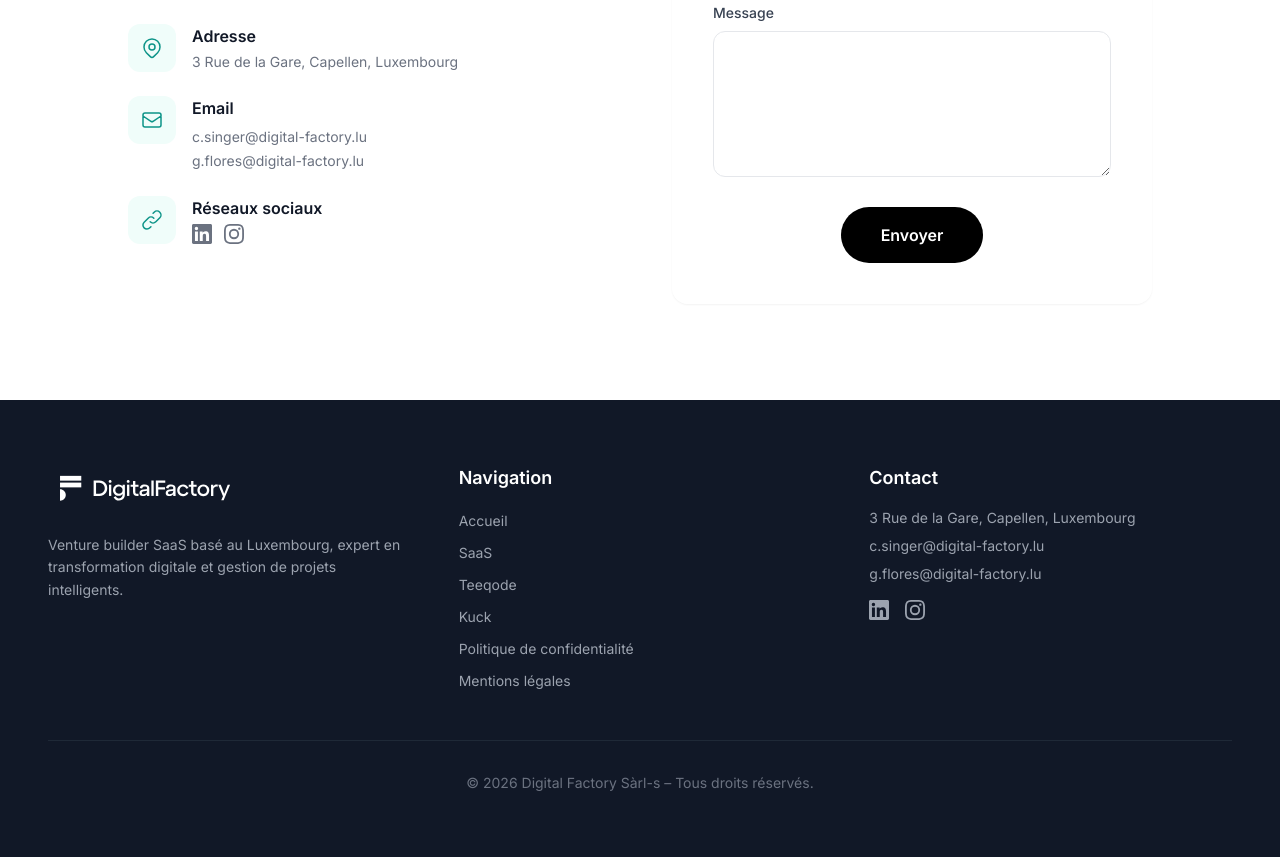
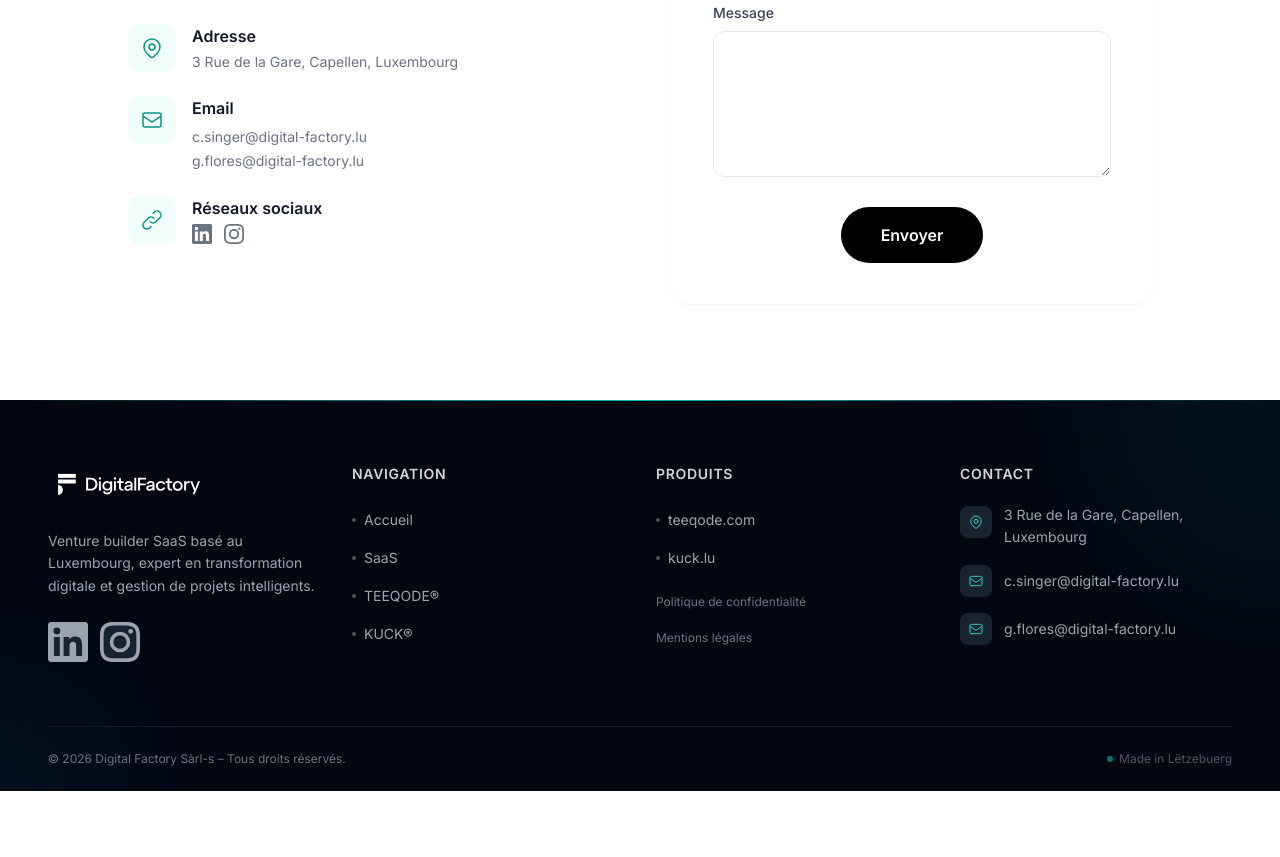
Before and after one commit to DigitalFactoryLux/Digital-Factory, an Astro site: page / in a window 1280 px wide. Shown: the part 4761-5618 px from the top of the page. After the commit the page ends 5552 px from the top, so only its background shows below. Built offline with nearby package versions, Linux system fonts and the light colour scheme; Astro itself is replaced by a stand-in of ours.

Commit message:
feat: redesign footer, add sitemap & robots.txt
- Redesign footer with 4-column layout, gradient accents, icon cards for contact, social hover effects, and "Made in Lëtzebuerg" badge
- Add @astrojs/sitemap integration for automatic sitemap generation
- Add robots.txt pointing to sitemap
- Update TODO.md checklist (footer, sitemap, redirections done)

Co-Authored-By: Claude Opus 4.6 <noreply@anthropic.com>

```diff
--- a/astro.config.mjs
+++ b/astro.config.mjs
@@ -1,12 +1,14 @@
 import { defineConfig } from 'astro/config';
 import react from '@astrojs/react';
 import tailwind from '@astrojs/tailwind';
+import sitemap from '@astrojs/sitemap';
 
 export default defineConfig({
   site: 'https://www.digital-factory.lu',
   integrations: [
     react(),
     tailwind(),
+    sitemap(),
   ],
   i18n: {
     defaultLocale: 'fr',
--- a/package.json
+++ b/package.json
@@ -9,9 +9,10 @@
     "lint": "eslint src/"
   },
   "dependencies": {
+    "@astrojs/react": "^4.2.0",
+    "@astrojs/sitemap": "^3.7.0",
+    "@astrojs/tailwind": "^6.0.2",
     "astro": "^5.3.0",
-    "@astrojs/react": "^4.2.0",
-    "@astrojs/tailwind": "^6.0.2",
     "react": "^19.0.0",
     "react-dom": "^19.0.0",
     "tailwindcss": "^3.4.17"
--- /dev/null
+++ b/public/robots.txt
@@ -0,0 +1,4 @@
+User-agent: *
+Allow: /
+
+Sitemap: https://www.digital-factory.lu/sitemap-index.xml
--- a/src/components/Footer.astro
+++ b/src/components/Footer.astro
@@ -1,5 +1,5 @@
 ---
-import { CONTACT } from '../lib/constants';
+import { CONTACT, EXTERNAL_LINKS } from '../lib/constants';
 import { t, getLocalizedPath, getLangFromUrl, type Locale } from '../i18n/utils';
 
 interface Props {
@@ -7,46 +7,113 @@ interface Props {
 }
 
 const locale = Astro.props.locale ?? getLangFromUrl(Astro.url);
-
-const navLinks = [
-  { key: 'nav.home' as const, path: '/' },
-  { key: 'nav.saas' as const, path: '/saas' },
-  { key: 'nav.teeqode' as const, path: '/teeqode' },
-  { key: 'nav.kuck' as const, path: '/kuck' },
-];
+const year = new Date().getFullYear();
 ---
 
-<footer class="bg-gray-900 text-white">
-  <div class="max-w-7xl mx-auto px-6 md:px-12 py-16">
-    <div class="grid grid-cols-1 md:grid-cols-3 gap-12">
-      <!-- Logo & Description -->
-      <div>
-        <a href={getLocalizedPath('/', locale)} class="inline-block mb-4">
-          <img src="/images/logo.svg" alt="Digital Factory" class="h-12 brightness-0 invert" />
+<footer class="relative bg-gray-950 text-white overflow-hidden">
+  <!-- Gradient top border -->
+  <div class="absolute top-0 left-0 right-0 h-px bg-gradient-to-r from-transparent via-teal-500 to-transparent"></div>
+
+  <!-- Background decorations -->
+  <div class="absolute top-0 right-0 w-96 h-96 bg-teal-500/5 rounded-full blur-3xl -translate-y-1/2 translate-x-1/2"></div>
+  <div class="absolute bottom-0 left-0 w-64 h-64 bg-cyan-500/5 rounded-full blur-3xl translate-y-1/2 -translate-x-1/2"></div>
+
+  <div class="relative max-w-7xl mx-auto px-6 md:px-12">
+    <!-- Main Footer Content -->
+    <div class="py-16 grid grid-cols-1 md:grid-cols-2 lg:grid-cols-4 gap-12 lg:gap-8">
+
+      <!-- Brand Column -->
+      <div class="lg:col-span-1">
+        <a href={getLocalizedPath('/', locale)} class="inline-block mb-5 group">
+          <img src="/images/logo.svg" alt="Digital Factory" class="h-10 brightness-0 invert transition-transform duration-300 group-hover:scale-105" />
         </a>
-        <p class="text-gray-400 text-sm leading-relaxed">
+        <p class="text-gray-400 text-sm leading-relaxed mb-6">
           {t('footer.description', locale)}
         </p>
+
+        <!-- Social icons -->
+        <div class="flex gap-3">
+          <a
+            href={CONTACT.linkedin}
+            target="_blank"
+            rel="noopener noreferrer"
+            aria-label="LinkedIn"
+            class="w-10 h-10 rounded-xl bg-gray-800/80 hover:bg-teal-600 flex items-center justify-center text-gray-400 hover:text-white transition-all duration-300 hover:-translate-y-0.5"
+          >
+            <svg class="w-4.5 h-4.5" fill="currentColor" viewBox="0 0 24 24">
+              <path d="M20.447 20.452h-3.554v-5.569c0-1.328-.027-3.037-1.852-3.037-1.853 0-2.136 1.445-2.136 2.939v5.667H9.351V9h3.414v1.561h.046c.477-.9 1.637-1.85 3.37-1.85 3.601 0 4.267 2.37 4.267 5.455v6.286zM5.337 7.433a2.062 2.062 0 01-2.063-2.065 2.064 2.064 0 112.063 2.065zm1.782 13.019H3.555V9h3.564v11.452zM22.225 0H1.771C.792 0 0 .774 0 1.729v20.542C0 23.227.792 24 1.771 24h20.451C23.2 24 24 23.227 24 22.271V1.729C24 .774 23.2 0 22.222 0h.003z"/>
+            </svg>
+          </a>
+          <a
+            href={CONTACT.instagram}
+            target="_blank"
+            rel="noopener noreferrer"
+            aria-label="Instagram"
+            class="w-10 h-10 rounded-xl bg-gray-800/80 hover:bg-teal-600 flex items-center justify-center text-gray-400 hover:text-white transition-all duration-300 hover:-translate-y-0.5"
+          >
+            <svg class="w-4.5 h-4.5" fill="currentColor" viewBox="0 0 24 24">
+              <path d="M12 2.163c3.204 0 3.584.012 4.85.07 3.252.148 4.771 1.691 4.919 4.919.058 1.265.069 1.645.069 4.849 0 3.205-.012 3.584-.069 4.849-.149 3.225-1.664 4.771-4.919 4.919-1.266.058-1.644.07-4.85.07-3.204 0-3.584-.012-4.849-.07-3.26-.149-4.771-1.699-4.919-4.92-.058-1.265-.07-1.644-.07-4.849 0-3.204.013-3.583.07-4.849.149-3.227 1.664-4.771 4.919-4.919 1.266-.057 1.645-.069 4.849-.069zM12 0C8.741 0 8.333.014 7.053.072 2.695.272.273 2.69.073 7.052.014 8.333 0 8.741 0 12c0 3.259.014 3.668.072 4.948.2 4.358 2.618 6.78 6.98 6.98C8.333 23.986 8.741 24 12 24c3.259 0 3.668-.014 4.948-.072 4.354-.2 6.782-2.618 6.979-6.98.059-1.28.073-1.689.073-4.948 0-3.259-.014-3.667-.072-4.947-.196-4.354-2.617-6.78-6.979-6.98C15.668.014 15.259 0 12 0zm0 5.838a6.162 6.162 0 100 12.324 6.162 6.162 0 000-12.324zM12 16a4 4 0 110-8 4 4 0 010 8zm6.406-11.845a1.44 1.44 0 100 2.881 1.44 1.44 0 000-2.881z"/>
+            </svg>
+          </a>
+        </div>
       </div>
 
       <!-- Navigation -->
       <div>
-        <h3 class="font-semibold text-lg mb-4">{t('footer.navigation', locale)}</h3>
-        <ul class="space-y-2">
-          {navLinks.map((link) => (
-            <li>
-              <a href={getLocalizedPath(link.path, locale)} class="text-gray-400 hover:text-white transition-colors text-sm">
-                {t(link.key, locale)}
-              </a>
-            </li>
-          ))}
+        <h3 class="text-sm font-semibold uppercase tracking-wider text-gray-300 mb-5">{t('footer.navigation', locale)}</h3>
+        <ul class="space-y-3">
           <li>
-            <a href={getLocalizedPath('/politique-de-confidentialite', locale)} class="text-gray-400 hover:text-white transition-colors text-sm">
+            <a href={getLocalizedPath('/', locale)} class="text-gray-400 hover:text-teal-400 transition-colors text-sm inline-flex items-center gap-2 group">
+              <span class="w-1 h-1 rounded-full bg-gray-600 group-hover:bg-teal-400 transition-colors"></span>
+              {t('nav.home', locale)}
+            </a>
+          </li>
+          <li>
+            <a href={getLocalizedPath('/saas', locale)} class="text-gray-400 hover:text-teal-400 transition-colors text-sm inline-flex items-center gap-2 group">
+              <span class="w-1 h-1 rounded-full bg-gray-600 group-hover:bg-teal-400 transition-colors"></span>
+              {t('nav.saas', locale)}
+            </a>
+          </li>
+          <li>
+            <a href={getLocalizedPath('/teeqode', locale)} class="text-gray-400 hover:text-teal-400 transition-colors text-sm inline-flex items-center gap-2 group">
+              <span class="w-1 h-1 rounded-full bg-gray-600 group-hover:bg-teal-400 transition-colors"></span>
+              TEEQODE®
+            </a>
+          </li>
+          <li>
+            <a href={getLocalizedPath('/kuck', locale)} class="text-gray-400 hover:text-teal-400 transition-colors text-sm inline-flex items-center gap-2 group">
+              <span class="w-1 h-1 rounded-full bg-gray-600 group-hover:bg-teal-400 transition-colors"></span>
+              KUCK®
+            </a>
+          </li>
+        </ul>
+      </div>
+
+      <!-- Produits -->
+      <div>
+        <h3 class="text-sm font-semibold uppercase tracking-wider text-gray-300 mb-5">{t('nav.products', locale)}</h3>
+        <ul class="space-y-3">
+          <li>
+            <a href={EXTERNAL_LINKS.teeqode} target="_blank" rel="noopener noreferrer" class="text-gray-400 hover:text-teal-400 transition-colors text-sm inline-flex items-center gap-2 group">
+              <span class="w-1 h-1 rounded-full bg-gray-600 group-hover:bg-teal-400 transition-colors"></span>
+              teeqode.com
+              <svg class="w-3 h-3 opacity-0 group-hover:opacity-100 transition-opacity" fill="none" stroke="currentColor" viewBox="0 0 24 24"><path stroke-linecap="round" stroke-linejoin="round" stroke-width="2" d="M10 6H6a2 2 0 00-2 2v10a2 2 0 002 2h10a2 2 0 002-2v-4M14 4h6m0 0v6m0-6L10 14" /></svg>
+            </a>
+          </li>
+          <li>
+            <a href={EXTERNAL_LINKS.kuck} target="_blank" rel="noopener noreferrer" class="text-gray-400 hover:text-teal-400 transition-colors text-sm inline-flex items-center gap-2 group">
+              <span class="w-1 h-1 rounded-full bg-gray-600 group-hover:bg-teal-400 transition-colors"></span>
+              kuck.lu
+              <svg class="w-3 h-3 opacity-0 group-hover:opacity-100 transition-opacity" fill="none" stroke="currentColor" viewBox="0 0 24 24"><path stroke-linecap="round" stroke-linejoin="round" stroke-width="2" d="M10 6H6a2 2 0 00-2 2v10a2 2 0 002 2h10a2 2 0 002-2v-4M14 4h6m0 0v6m0-6L10 14" /></svg>
+            </a>
+          </li>
+          <li class="pt-2">
+            <a href={getLocalizedPath('/politique-de-confidentialite', locale)} class="text-gray-500 hover:text-gray-300 transition-colors text-xs">
               {t('footer.privacy', locale)}
             </a>
           </li>
           <li>
-            <a href={getLocalizedPath('/mentions-legales', locale)} class="text-gray-400 hover:text-white transition-colors text-sm">
+            <a href={getLocalizedPath('/mentions-legales', locale)} class="text-gray-500 hover:text-gray-300 transition-colors text-xs">
               {t('footer.legal', locale)}
             </a>
           </li>
@@ -55,52 +122,57 @@ const navLinks = [
 
       <!-- Contact -->
       <div>
-        <h3 class="font-semibold text-lg mb-4">{t('footer.contact', locale)}</h3>
-        <address class="not-italic text-sm text-gray-400 space-y-2">
-          <p>{CONTACT.address}</p>
-          <p>
-            <a href={`mailto:${CONTACT.email1}`} class="hover:text-white transition-colors">
+        <h3 class="text-sm font-semibold uppercase tracking-wider text-gray-300 mb-5">{t('footer.contact', locale)}</h3>
+        <address class="not-italic text-sm text-gray-400 space-y-4">
+          <!-- Adresse -->
+          <div class="flex items-start gap-3">
+            <div class="w-8 h-8 rounded-lg bg-gray-800/80 flex items-center justify-center flex-shrink-0 mt-0.5">
+              <svg class="w-4 h-4 text-teal-400" fill="none" stroke="currentColor" viewBox="0 0 24 24">
+                <path stroke-linecap="round" stroke-linejoin="round" stroke-width="1.5" d="M17.657 16.657L13.414 20.9a1.998 1.998 0 01-2.827 0l-4.244-4.243a8 8 0 1111.314 0z" />
+                <path stroke-linecap="round" stroke-linejoin="round" stroke-width="1.5" d="M15 11a3 3 0 11-6 0 3 3 0 016 0z" />
+              </svg>
+            </div>
+            <span class="leading-relaxed">{CONTACT.address}</span>
+          </div>
+
+          <!-- Email 1 -->
+          <div class="flex items-center gap-3">
+            <div class="w-8 h-8 rounded-lg bg-gray-800/80 flex items-center justify-center flex-shrink-0">
+              <svg class="w-4 h-4 text-teal-400" fill="none" stroke="currentColor" viewBox="0 0 24 24">
+                <path stroke-linecap="round" stroke-linejoin="round" stroke-width="1.5" d="M3 8l7.89 5.26a2 2 0 002.22 0L21 8M5 19h14a2 2 0 002-2V7a2 2 0 00-2-2H5a2 2 0 00-2 2v10a2 2 0 002 2z" />
+              </svg>
+            </div>
+            <a href={`mailto:${CONTACT.email1}`} class="hover:text-teal-400 transition-colors">
               {CONTACT.email1}
             </a>
-          </p>
-          <p>
-            <a href={`mailto:${CONTACT.email2}`} class="hover:text-white transition-colors">
+          </div>
+
+          <!-- Email 2 -->
+          <div class="flex items-center gap-3">
+            <div class="w-8 h-8 rounded-lg bg-gray-800/80 flex items-center justify-center flex-shrink-0">
+              <svg class="w-4 h-4 text-teal-400" fill="none" stroke="currentColor" viewBox="0 0 24 24">
+                <path stroke-linecap="round" stroke-linejoin="round" stroke-width="1.5" d="M3 8l7.89 5.26a2 2 0 002.22 0L21 8M5 19h14a2 2 0 002-2V7a2 2 0 00-2-2H5a2 2 0 00-2 2v10a2 2 0 002 2z" />
+              </svg>
+            </div>
+            <a href={`mailto:${CONTACT.email2}`} class="hover:text-teal-400 transition-colors">
               {CONTACT.email2}
             </a>
-          </p>
+          </div>
         </address>
-
-        <!-- Réseaux sociaux -->
-        <div class="flex gap-4 mt-4">
-          <a
-            href={CONTACT.linkedin}
-            target="_blank"
-            rel="noopener noreferrer"
-            aria-label="LinkedIn"
-            class="text-gray-400 hover:text-white transition-colors"
-          >
-            <svg class="w-5 h-5" fill="currentColor" viewBox="0 0 24 24">
-              <path d="M20.447 20.452h-3.554v-5.569c0-1.328-.027-3.037-1.852-3.037-1.853 0-2.136 1.445-2.136 2.939v5.667H9.351V9h3.414v1.561h.046c.477-.9 1.637-1.85 3.37-1.85 3.601 0 4.267 2.37 4.267 5.455v6.286zM5.337 7.433a2.062 2.062 0 01-2.063-2.065 2.064 2.064 0 112.063 2.065zm1.782 13.019H3.555V9h3.564v11.452zM22.225 0H1.771C.792 0 0 .774 0 1.729v20.542C0 23.227.792 24 1.771 24h20.451C23.2 24 24 23.227 24 22.271V1.729C24 .774 23.2 0 22.222 0h.003z"/>
-            </svg>
-          </a>
-          <a
-            href={CONTACT.instagram}
-            target="_blank"
-            rel="noopener noreferrer"
-            aria-label="Instagram"
-            class="text-gray-400 hover:text-white transition-colors"
-          >
-            <svg class="w-5 h-5" fill="currentColor" viewBox="0 0 24 24">
-              <path d="M12 2.163c3.204 0 3.584.012 4.85.07 3.252.148 4.771 1.691 4.919 4.919.058 1.265.069 1.645.069 4.849 0 3.205-.012 3.584-.069 4.849-.149 3.225-1.664 4.771-4.919 4.919-1.266.058-1.644.07-4.85.07-3.204 0-3.584-.012-4.849-.07-3.26-.149-4.771-1.699-4.919-4.92-.058-1.265-.07-1.644-.07-4.849 0-3.204.013-3.583.07-4.849.149-3.227 1.664-4.771 4.919-4.919 1.266-.057 1.645-.069 4.849-.069zM12 0C8.741 0 8.333.014 7.053.072 2.695.272.273 2.69.073 7.052.014 8.333 0 8.741 0 12c0 3.259.014 3.668.072 4.948.2 4.358 2.618 6.78 6.98 6.98C8.333 23.986 8.741 24 12 24c3.259 0 3.668-.014 4.948-.072 4.354-.2 6.782-2.618 6.979-6.98.059-1.28.073-1.689.073-4.948 0-3.259-.014-3.667-.072-4.947-.196-4.354-2.617-6.78-6.979-6.98C15.668.014 15.259 0 12 0zm0 5.838a6.162 6.162 0 100 12.324 6.162 6.162 0 000-12.324zM12 16a4 4 0 110-8 4 4 0 010 8zm6.406-11.845a1.44 1.44 0 100 2.881 1.44 1.44 0 000-2.881z"/>
-            </svg>
-          </a>
-        </div>
       </div>
     </div>
 
-    <!-- Copyright -->
-    <div class="border-t border-gray-800 mt-12 pt-8 text-center text-sm text-gray-500">
-      <p>&copy; {new Date().getFullYear()} Digital Factory Sàrl-s – {t('footer.copyright', locale)}</p>
+    <!-- Bottom bar -->
+    <div class="border-t border-gray-800/60 py-6 flex flex-col sm:flex-row items-center justify-between gap-4">
+      <p class="text-xs text-gray-500">
+        &copy; {year} Digital Factory Sàrl-s – {t('footer.copyright', locale)}
+      </p>
+      <div class="flex items-center gap-2 text-xs text-gray-600">
+        <span class="inline-flex items-center gap-1.5">
+          <span class="w-1.5 h-1.5 rounded-full bg-teal-500 animate-pulse"></span>
+          Made in Lëtzebuerg
+        </span>
+      </div>
     </div>
   </div>
 </footer>
```
Also changed, not shown: TODO.md (+4 -4 lines), 1 other file.
